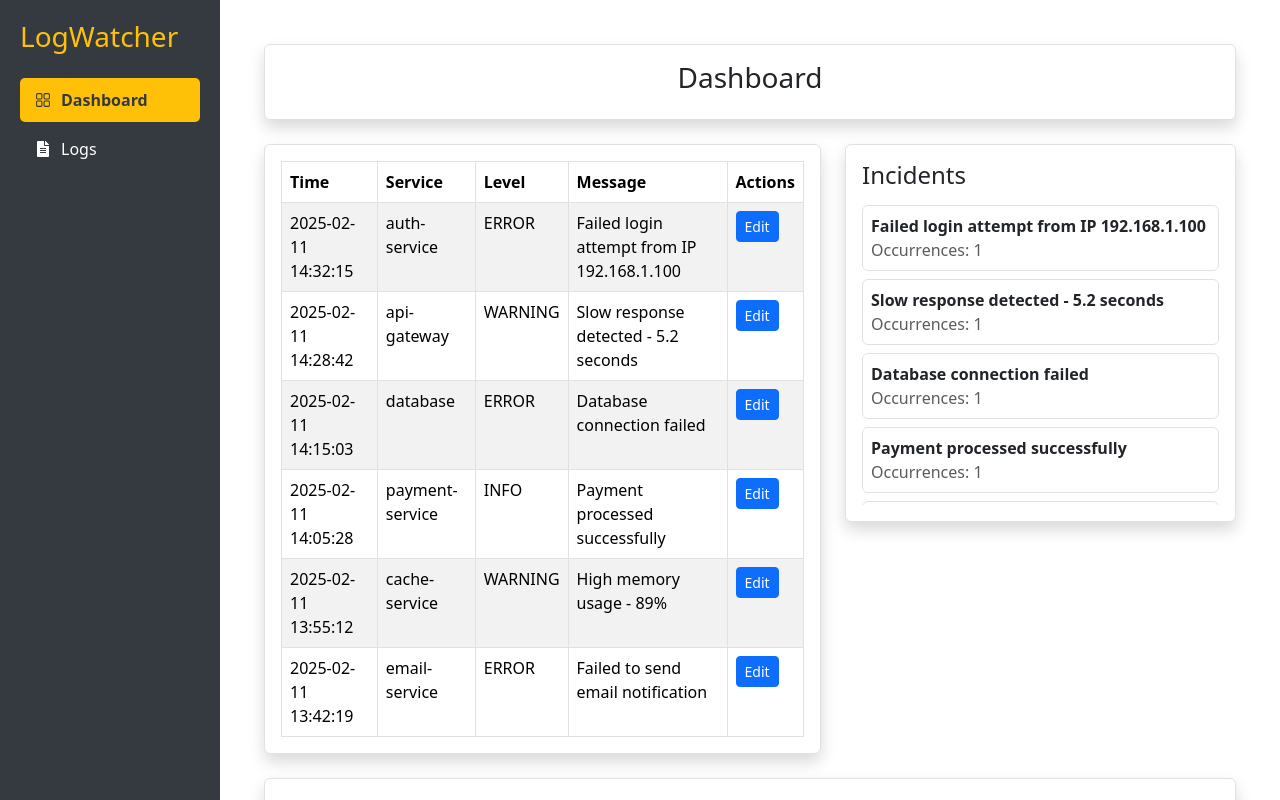
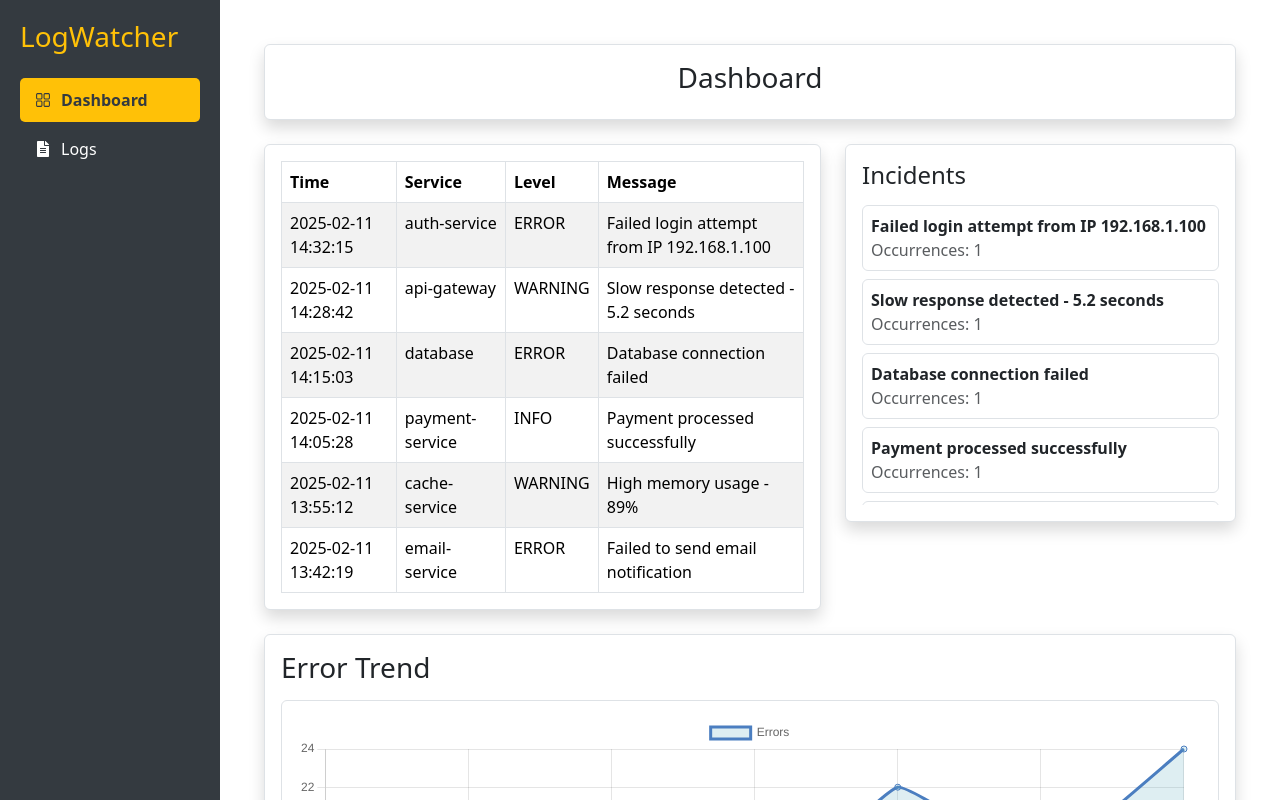
Before and after one commit to lpanfilova/logwatcher, a React (Vite) app in the folder frontend/: page / in a window 1280 px wide. Shown: the top 800 px of the page. Built offline with nearby package versions, Linux system fonts and the light colour scheme; no server answers.

Commit message:
update dashboard page

```diff
--- a/frontend/src/pages/Dashboard.tsx
+++ b/frontend/src/pages/Dashboard.tsx
@@ -100,7 +100,6 @@ const Dashboard = () => {
                   <th>Service</th>
                   <th>Level</th>
                   <th>Message</th>
-                  <th>Actions</th>
                 </tr>
               </thead>
               <tbody>
@@ -114,10 +113,6 @@ const Dashboard = () => {
                       <td>{log.service}</td>
                       <td>{log.level}</td>
                       <td>{log.message}</td>
-                      <td>
-                        {/* Example action button */}
-                        <button className="btn btn-sm btn-primary">Edit</button>
-                      </td>
                     </tr>
                   )
                 )}
```
